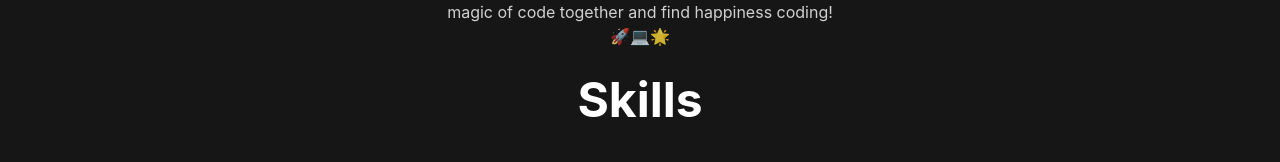
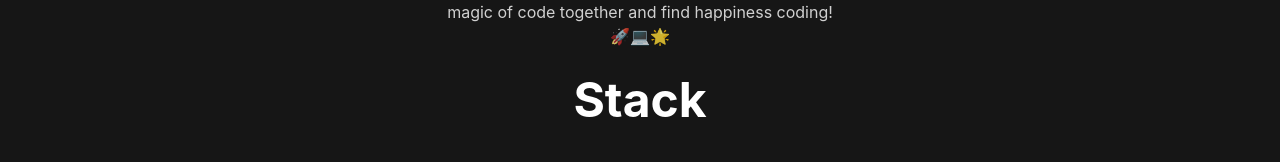
Before and after one commit to nadocodes/nader-antar, a React (Vite) app: page / in a window 1280 px wide. Shown: the part 1036-1198 px from the top of the page. Built offline with nearby package versions, Linux system fonts and the light colour scheme.

Commit message:
updated background to a gradient

```diff
--- a/src/components/About/About.tsx
+++ b/src/components/About/About.tsx
@@ -41,7 +41,7 @@ function About() {
                 <h2>Hello, World!</h2>
                 <p>I am a <em>front-end engineer</em> with a passion for coding and a knack for cracking algorithms. When I'm not busy untangling complex code, you'll find me dreaming up my next tech adventure. Driven by curiosity, I'm constantly learning and evolving to ensure my digital creations are as amazing as they are functional. Let's ignite the magic of code together and find happiness coding! <br/>🚀💻🌟</p>
                 <div className='skillsContainer'>
-                    <h3>Skills</h3>
+                    <h3>Stack</h3>
                     <div className='skills'>
                     {skills.map((skill) => {
                         const Icon = skillIcons[skill];
--- a/src/components/App/App.css
+++ b/src/components/App/App.css
@@ -37,18 +37,21 @@ p, b {
   --contact-input-bg-color: #FFFFFF;
   --contact-text-color: #161616;
   --contact-border-color: #161616;
+  --light-transparent-bg: #f2f2f231;
 }
 
 .primaryDefault {
   min-height: 100vh;
   min-width: 100vw;
+  background-image: linear-gradient(to right, var(--primary-bg-color), var(--secondary-bg-color) 210%);
 }
 
 .secondaryDefault {
   min-height: 60vh;
   min-width: 100vw;
-  /* background-color: #f2f2f231; */
+  background-color: var(--light-transparent-bg);
   box-shadow: 0 0 10px rgba(0, 0, 0, 0.5);
+  z-index: 1;
 }
 
 @media screen and (max-width: 850px) {
--- a/src/components/Footer/Footer.css
+++ b/src/components/Footer/Footer.css
@@ -6,6 +6,7 @@
     align-items: center;
     width: 100vw;
     height: 20vh;
+    background-image: linear-gradient(to right, var(--primary-bg-color), var(--secondary-bg-color) 210%);
 }
 
 .footerLinks {
```
